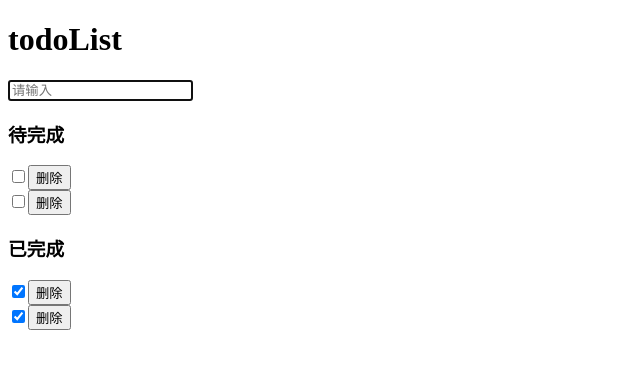
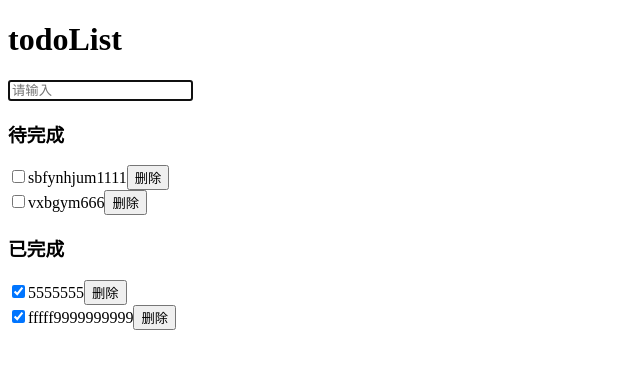
Before and after one commit to dxiuxiu/reduxBaseTodoList, a React (Create React App) app: page / in a window 1280 px wide. Shown: the top 368 px of the page, without its empty margins (0-640 px from the left). Built offline with nearby package versions, Linux system fonts and the light colour scheme.

Commit message:
feat(appContainer): 实现 redux 版本的 todolist

```diff
--- a/src/App.tsx
+++ b/src/App.tsx
@@ -1,48 +1,28 @@
+
+
 import React from 'react'
 
-// import WillDo from './components/willDo'
-import WillDo from './containers/willDo'
-// import Done from './components/done'
-import Done from './containers/done'
+import WillDo from './components/willDo'
+import Done from './components/done'
+
+import { willDone, del, done, add, ITodoList } from './actions/todolist'
+import store from './store'
+
+
 interface IProps {
+    todoList:ITodoList[]
+    add:(text:string) => void
+    willDone:(id:number) => void
+    del:(id:number) => void
+    done:(id:number) => void
 }
-interface IState {
-    todoList: ITodoList[]
-}
-export interface ITodoList {
-    id: number
-    status: 'done' | 'willDo'
-    text: string
-}
-export default class App extends React.Component<IProps, IState>{
+
+
+export default class App extends React.Component<IProps> {
     input: any // 输入框
-    constructor(props: IProps) {
-        super(props)
-        this.state = {
-            todoList: [
-                {
-                    id: 0.186864004695098,
-                    status: "willDo",
-                    text: "sbfynhjum1111"
-                },
-                {
-                    id: 0.186866666695098,
-                    status: "willDo",
-                    text: "vxbgym666"
-                },
-                {
-                    id: 0.186865004695778,
-                    status: "done",
-                    text: "5555555"
-                },
-                {
-                    id: 0.1861115004695778,
-                    status: "done",
-                    text: "fffff9999999999"
-                }
-            ]
-        }
-    }
+    // constructor(props: IProps) {
+    //     super(props)
+    // }
 
     componentDidMount() {
         /** 组件挂载成功后让 input 获取焦点 */
@@ -52,30 +32,24 @@ export default class App extends React.Component<IProps, IState>{
     handleEnterKey = (e: any) => {
         const keyCode = e.nativeEvent.keyCode
         if (keyCode === 13) {
-            const todoList = this.state.todoList
-            todoList.push({
-                id: Math.random(),
-                status: 'willDo',
-                text: this.input.value
-            })
-            this.setState({
-                todoList: todoList
-            })
+            this.addEvent(this.input.value)
             this.input.value = ''
         }
     }
 
+    addEvent = (text:string) => {
+        console.log(text)
+        // add(text)
+        this.props.add(text)
+        // store.dispatch(add(text))
+        // console.log(store.getState())
+    }
+
     createDone = () => {
-        /** 注意 filter 与 map */
-        // return this.state.todoList.map((item) => {
-        //     if (item.status === 'done') {
-        //         return <Done key={item.id} list={item} doneEvent={this.doneEvent} del={this.del} />
-        //     }
-        // })
-        return this.state.todoList.map((item) => {
-            let result:any
+        return this.props.todoList.map((item) => {
+            let result: any
             if (item.status === 'done') {
-                result =  <Done key={item.id} list={item} doneEvent={this.doneEvent} del={this.del} />
+                result = <Done key={item.id} list={item} doneEvent={this.doneEvent} del={this.del} />
             }
             return result
         })
@@ -83,8 +57,8 @@ export default class App extends React.Component<IProps, IState>{
 
     createWillDo = () => {
         console.log()
-        return this.state.todoList.map((item) => {
-            let result:any
+        return this.props.todoList.map((item) => {
+            let result: any
             if (item.status === 'willDo') {
                 result = <WillDo key={item.id} list={item} willDoneEvent={this.willDoneEvent} del={this.del} />
             }
@@ -94,33 +68,13 @@ export default class App extends React.Component<IProps, IState>{
 
     /** 已完成 -> 即将实现 */
     doneEvent = (id: number) => {
-        const todoList = this.state.todoList
-        for (const item of todoList) {
-            if (item.id === id) {
-                item.status = 'willDo'
-            }
-        }
-        this.setState({
-            todoList
-        })
+        this.props.willDone(id)
     }
     willDoneEvent = (id: number) => {
-        const todoList = this.state.todoList
-        for (const item of todoList) {
-            if (item.id === id) {
-                item.status = 'done'
-            }
-        }
-        this.setState({
-            todoList
-        })
-
+        this.props.done(id)
     }
     del = (id: number) => {
-        const todoList = this.state.todoList.filter((item) => item.id!==id)
-        this.setState({
-            todoList
-        })
+        this.props.del(id)
     }
     render() {
         return (
@@ -144,4 +98,4 @@ export default class App extends React.Component<IProps, IState>{
     }
 }
 
-export {}
+export { }
--- a/src/actions/todolist.ts
+++ b/src/actions/todolist.ts
@@ -4,6 +4,7 @@ export interface ITodoList {
     status?: 'done' | 'willDo'
     text?: string
 }
+
 export interface IToDoAction {
     type: string,
     id: number | string,
@@ -50,6 +51,7 @@ export const willDone = (id: number) => {
     }
 }
 export const add = (text: string) => {
+    console.log('add action content', text)
     return {
         type: "ADD",
         id: Math.random(),
@@ -65,8 +67,10 @@ export const del = (id: number) => {
 }
 
 export default function reducer(state:any[] = initTodoList, action: IToDoAction) {
+    console.log('reducer')
     switch (action.type) {
         case 'ADD':
+            console.log('ADD')
             return [
                 ...state,
                 {
--- /dev/null
+++ b/src/appContainer.tsx
@@ -0,0 +1,38 @@
+
+import App from './App'
+
+import { connect } from 'react-redux'
+import { Dispatch } from 'redux'
+import { IStoreState } from './store'
+import { willDone, del, done, add } from './actions/todolist'
+
+interface IProps {
+}
+
+
+
+const mapStateToProps = (state: IStoreState, ownProps: IProps) => {
+    return {
+        todoList: state.todoList
+    }
+}
+
+const mapDispatchToProps = (dispatch: Dispatch, ownProps: IProps) => {
+    return {
+        willDone: (id: number ) => {
+            dispatch(willDone(id))
+        },
+        del: (id: number) => {
+            dispatch(del(id))
+        },
+        done: (id: number) => {
+            dispatch(done(id))
+        },
+        add: (text:string) => {
+            console.log('dispatch', text)
+            dispatch(add(text))
+         }
+    }
+}
+const connector = connect(mapStateToProps, mapDispatchToProps)
+export default connector(App as any)
--- a/src/components/done/index.tsx
+++ b/src/components/done/index.tsx
@@ -1,5 +1,5 @@
 import React, { useState } from 'react'
-import { ITodoList } from '../../App'
+import { ITodoList } from '../../actions/todolist'
 interface IProps {
     list: ITodoList
     doneEvent: (id: number) => void
@@ -8,7 +8,7 @@ interface IProps {
 
 export default function Done(props: IProps) {
 
-    console.log(props)
+    // console.log(props)
     const [check, setCheck] = useState(true)
 
     function del() {
--- a/src/components/willDo/index.tsx
+++ b/src/components/willDo/index.tsx
@@ -1,6 +1,7 @@
 import React , { useState }from 'react'
 
-import {ITodoList} from '../../App'
+import { ITodoList } from '../../actions/todolist'
+
 interface IProps{
     list: ITodoList
     willDoneEvent: (id: number) => void
--- a/src/index.tsx
+++ b/src/index.tsx
@@ -1,6 +1,7 @@
 import React from "react"
 import { render } from "react-dom"
-import App from './App'
+// import App from './App'
+import App from './appContainer'
 
 import { Provider } from 'react-redux'
 import store from './store'
```
